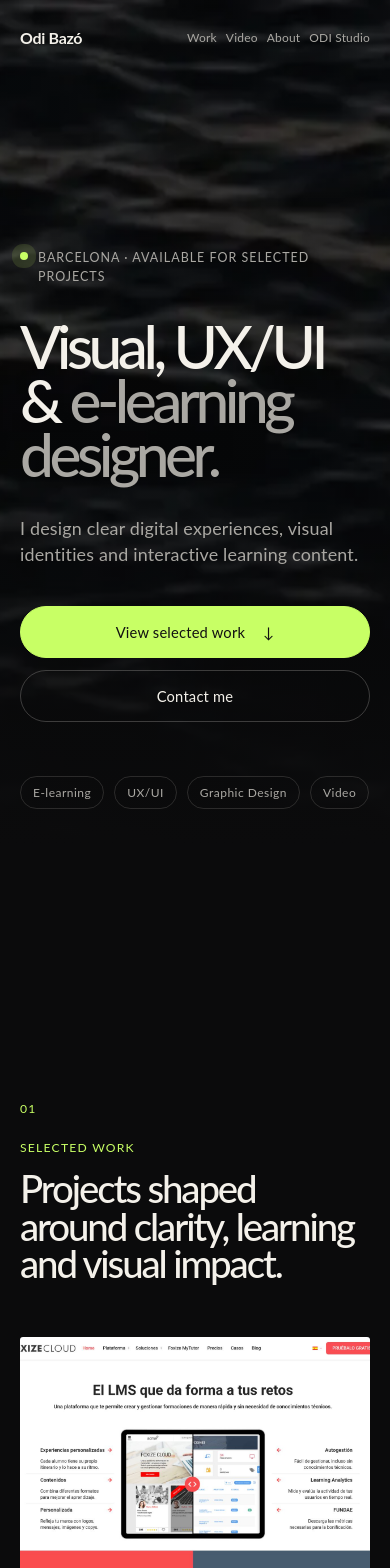
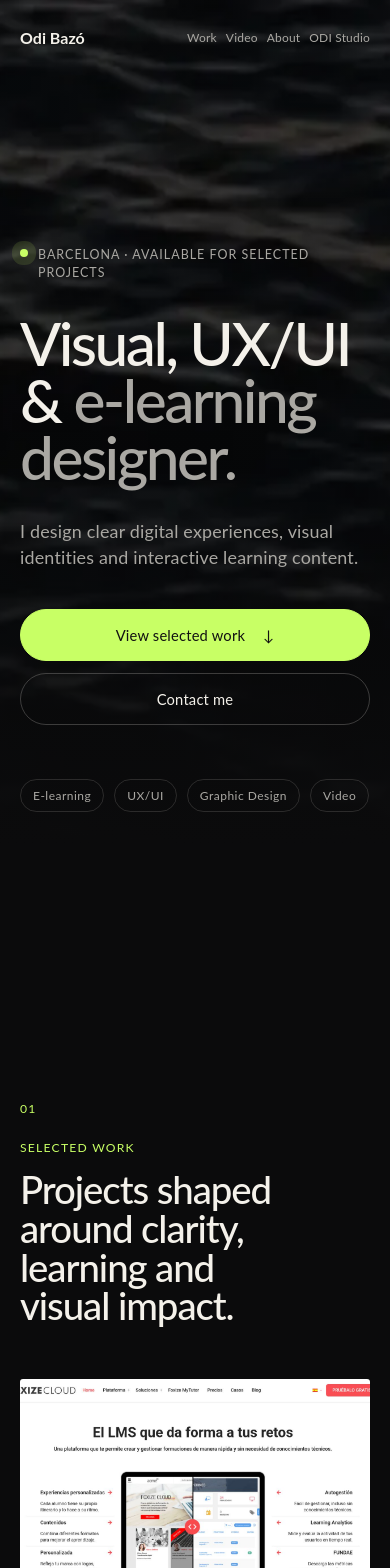
Before and after one commit to odibazo/portfolio, a Next.js app: page / in a window 390 px wide. Shown: the top 1568 px of the page. Built offline with nearby package versions, Linux system fonts and the light colour scheme.

Commit message:
style: relax headline tracking and preserve responsive portfolio typography

```diff
--- a/styles/Home.module.css
+++ b/styles/Home.module.css
@@ -1,7 +1,7 @@
 .container{--background:#0b0b0c;--surface:#171719;--text:#f4f1ea;--muted:#aaa8a3;--accent:#c8ff65;position:relative;min-height:100svh;padding:0 clamp(24px,6vw,96px);background:var(--background);color:var(--text);overflow:hidden}
 .container::before{content:'';position:absolute;inset:0 0 auto;height:100svh;background:linear-gradient(90deg,rgba(11,11,12,.82) 0%,rgba(11,11,12,.58) 55%,rgba(11,11,12,.42) 100%),linear-gradient(180deg,rgba(11,11,12,.28) 0%,rgba(11,11,12,.3) 58%,var(--background) 100%),url('/images/sea-hero-poster.webp') center/cover no-repeat;pointer-events:none}
 .header{position:sticky;top:0;z-index:20;min-height:88px;display:flex;justify-content:space-between;align-items:center;background:transparent}
-.brand{color:var(--text);font-size:1rem;font-weight:700;letter-spacing:-.02em}
+.brand{color:var(--text);font-size:1rem;font-weight:700;letter-spacing:0}
 .nav{display:flex;gap:clamp(18px,3vw,40px)}
 .nav a,.footer a{position:relative;color:var(--muted);font-size:.92rem;transition:color 180ms ease}
 .nav a::after,.footer a::after{content:'';position:absolute;left:0;bottom:-6px;width:100%;height:1px;background:var(--accent);transform:scaleX(0);transform-origin:right;transition:transform 220ms ease}
@@ -11,7 +11,7 @@
 .heroContent{position:relative;z-index:1;width:min(1120px,100%)}
 .eyebrow{display:flex;align-items:center;gap:10px;margin:0 0 32px;color:var(--muted);font-size:.78rem;letter-spacing:.08em;text-transform:uppercase;animation:fadeUp 700ms both}
 .statusDot{width:8px;height:8px;flex:0 0 auto;border-radius:50%;background:var(--accent);box-shadow:0 0 0 0 rgba(200,255,101,.45);animation:pulse 2.8s infinite}
-.title{max-width:1040px;margin:0;font-size:clamp(3.35rem,8.6vw,8.2rem);line-height:.9;letter-spacing:-.075em;font-weight:500;text-wrap:balance;animation:fadeUp 760ms 80ms both}
+.title{max-width:1040px;margin:0;font-size:clamp(3.35rem,8.6vw,8.2rem);line-height:.94;letter-spacing:-.042em;font-weight:500;text-wrap:balance;animation:fadeUp 760ms 80ms both}
 .title span{color:var(--muted)}
 .description{max-width:690px;margin:clamp(34px,5vw,60px) 0 0;color:var(--muted);font-size:clamp(1.12rem,2vw,1.55rem);line-height:1.45;animation:fadeUp 760ms 160ms both}
 .actions{display:flex;flex-wrap:wrap;gap:12px;margin-top:38px;animation:fadeUp 760ms 240ms both}
@@ -25,7 +25,7 @@
 .section{padding:clamp(100px,14vw,190px) 0}
 .sectionHeader{display:grid;grid-template-columns:minmax(48px,.25fr) minmax(0,1.75fr);gap:24px;margin-bottom:clamp(54px,8vw,96px)}
 .sectionNumber,.kicker{margin:0;color:var(--accent);font-size:.76rem;line-height:1.4;letter-spacing:.1em;text-transform:uppercase}
-.sectionHeader h2{max-width:900px;margin:14px 0 0;font-size:clamp(2.4rem,6vw,5.6rem);line-height:.98;letter-spacing:-.055em;font-weight:500;text-wrap:balance}
+.sectionHeader h2{max-width:900px;margin:14px 0 0;font-size:clamp(2.4rem,6vw,5.6rem);line-height:1.01;letter-spacing:-.028em;font-weight:500;text-wrap:balance}
 .projectGrid{display:grid;grid-template-columns:repeat(2,minmax(0,1fr));gap:clamp(36px,6vw,84px) clamp(20px,3vw,44px)}
 .projectCard{display:block;color:inherit}
 .projectImage{position:relative;aspect-ratio:4/3;overflow:hidden;border-radius:3px;background:var(--surface)}
@@ -50,7 +50,7 @@
 .capabilities ul{margin:28px 0 0;padding:0;list-style:none}
 .capabilities li{padding:17px 0;color:var(--muted);font-size:.95rem}
 .contactSection{padding:clamp(100px,15vw,210px) 0}
-.contactSection h2{max-width:1050px;margin:20px 0 56px;font-size:clamp(3.4rem,9vw,8.6rem);line-height:.92;letter-spacing:-.07em;font-weight:500}
+.contactSection h2{max-width:1050px;margin:20px 0 56px;font-size:clamp(3.4rem,9vw,8.6rem);line-height:.96;letter-spacing:-.045em;font-weight:500}
 .contactLinks{display:flex;flex-wrap:wrap;gap:14px}
 .contactLinks a{min-height:50px;padding:0 20px;display:inline-flex;align-items:center;gap:18px;border:1px solid rgba(244,241,234,.22);border-radius:999px;color:var(--text);transition:background-color 180ms ease,color 180ms ease,transform 180ms ease}
 .contactLinks a:hover{background:var(--text);color:#111;transform:translateY(-3px)}
@@ -86,7 +86,7 @@
   font-size:clamp(2.7rem,5.5vw,5.8rem);
   line-height:.98;
   font-weight:500;
-  letter-spacing:-.06em;
+  letter-spacing:-.033em;
 }
 .archiveIntro h3 span{color:var(--accent)}
 .archiveIntro > p:last-child{
@@ -110,7 +110,7 @@
 .archiveLinks a:hover{padding-left:12px;background-color:rgba(200,255,101,.035)}
 .archiveLinks a:focus-visible{outline:2px solid var(--accent);outline-offset:4px}
 .archiveLinkIndex{color:var(--accent);font-size:.7rem;letter-spacing:.08em}
-.archiveLinkTitle{font-size:clamp(1.05rem,2vw,1.55rem);line-height:1.25;font-weight:500;letter-spacing:-.02em}
+.archiveLinkTitle{font-size:clamp(1.05rem,2vw,1.55rem);line-height:1.25;font-weight:500;letter-spacing:0}
 .archiveLinkSite{font-size:.78rem;color:var(--muted)}
 .archiveLinkArrow{
   font-size:1.25rem;color:var(--accent);
```
